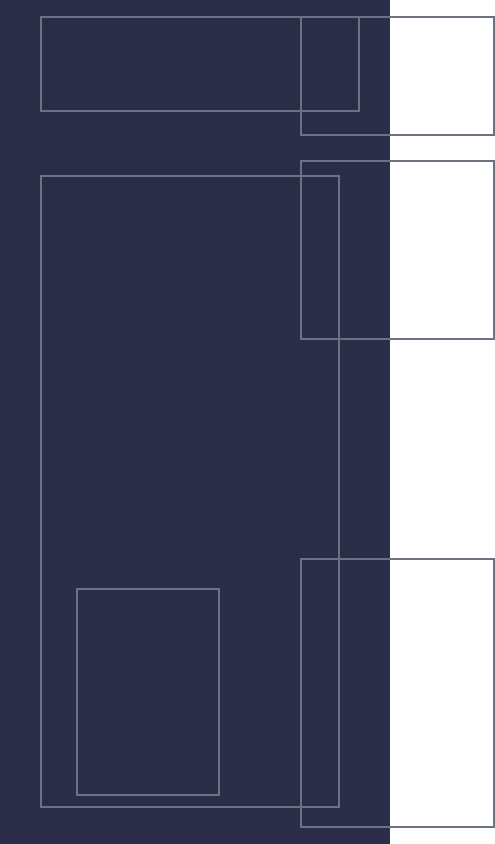
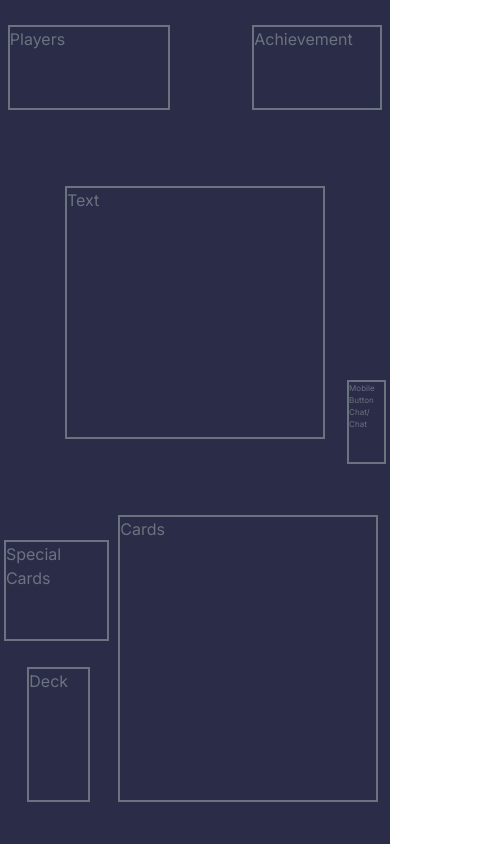
Before and after one commit to oconsl/memealo-fe, a Next.js app: page /room in a window 390 px wide. Shown: the whole page, 495 px wide, since content can reach past the window. Built offline with nearby package versions, Linux system fonts and the light colour scheme.

Commit message:
room structure responsive

```diff
--- a/src/sections/room/room-view.tsx
+++ b/src/sections/room/room-view.tsx
@@ -1,12 +1,14 @@
 export default function RoomView() {
     return (
-        <div className="flex w-screen h-screen bg-[#2B2C48] m-0 p-0">
-            <div className='flex-none w-6/12 h-[120px] absolute top-4 left-[300px] border-solid border-2 border-gray-500' />
-            <div className='flex-none w-6/12 h-[180px] absolute top-[160px] left-[300px] border-solid border-2 border-gray-500' />
-            <div className='flex-none w-6/12 h-[270px] absolute bottom-4 left-[300px] border-solid border-2 border-gray-500' />
-            <div className='flex-none w-36 h-52 m-3 absolute bottom-9 left-16 border-solid border-2 border-gray-500' />
-            <div className='flex-none w-[320px] h-24 absolute top-4 right-[30px] border-solid border-2 border-gray-500' />
-            <div className='flex-none w-[300px] h-3/4 absolute bottom-9 right-[50px] border-solid border-2 border-gray-500' />
+        <div className="flex relative w-screen h-screen bg-[#2B2C48] m-0 p-0">
+            <div className='flex-none w-5/12 h-[10vh] absolute top-[3vh] left-[2vw] md:w-4/12 md:h-[15vh] md:top-[8vh] md:left-1/2 md:translate-x-[-50%] border-solid border-2 border-gray-500 text-gray-500'>Players</div>
+            <div className='flex-none w-8/12 h-[30vh] absolute top-[22vh] left-1/2 translate-x-[-50%] md:w-4/12 md:h-[27vh] md:top-[26vh] border-solid border-2 border-gray-500 text-gray-500'>Text</div>
+            <div className='flex-none w-8/12 h-[34vh] absolute bottom-[5vh] right-[3vw] md:w-6/12 md:h-[40vh] md:bottom-[3vh] md:left-1/2 md:translate-x-[-50%] border-solid border-2 border-gray-500 text-gray-500'>Cards</div>
+            <div className='flex-none w-[27vw] h-[12vh] absolute bottom-[24vh] left-[1vw] md:w-[22vw] md:h-[17vh] md:m-3 md:bottom-[26vh] border-solid border-2 border-gray-500 text-gray-500'>Special Cards</div>
+            <div className='flex-none w-[16vw] h-[16vh] absolute bottom-[5vh] left-[7vw] md:w-[9vw] md:h-[22vh] md:m-3 md:bottom-[1vh] md:left-[7vw] border-solid border-2 border-gray-500 text-gray-500'>Deck</div>
+            <div className='flex-none w-4/12 h-[10vh] absolute top-[3vh] right-[2vw] md:w-[22vw] md:h-[15vh] md:top-[2vw] md:right-[1vw] border-solid border-2 border-gray-500 text-gray-500'>Achievement</div>
+            <div className='flex-none w-[10vw] h-[10vh] absolute top-[45vh] right-[1vw] md:w-[22vw] md:h-3/4 md:bottom-[2vh] md:right-[1vw] md:top-auto md:text-[15px] border-solid border-2 border-gray-500 text-gray-500 text-[8px]'>Mobile Button Chat/ Chat</div>
         </div>
+
     )
 }
```
